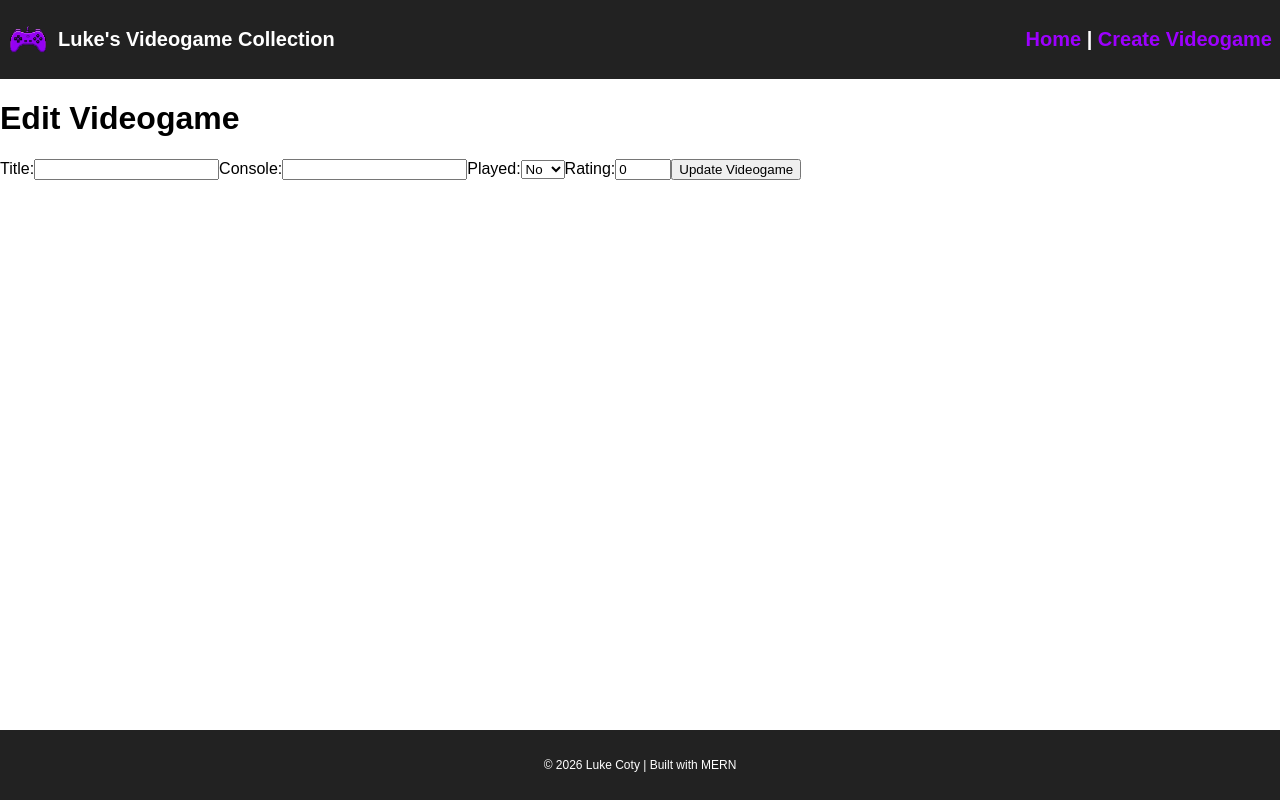
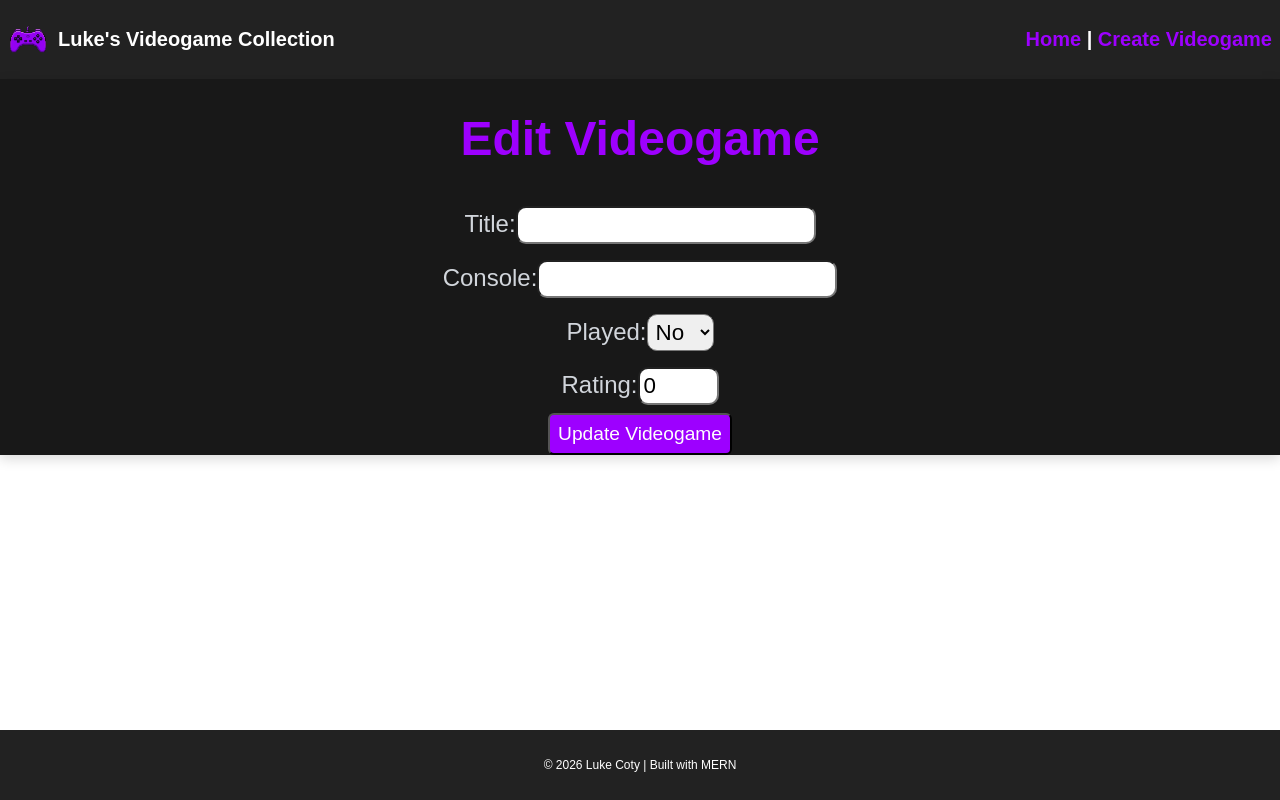
Before and after one commit to Lcoty93/videogame_collection, a React (Vite) app in the folder frontend/: page /edit/1 in a window 1280 px wide. Built offline with nearby package versions, Linux system fonts and the light colour scheme; no server answers.

Commit message:
Improved CSS on Edit Page.

```diff
--- a/frontend/src/components/VideogameCard.jsx
+++ b/frontend/src/components/VideogameCard.jsx
@@ -5,7 +5,7 @@ function VideoGameCard({ videogame }) {
                 <h3>{videogame.title}</h3>
                 <p>{videogame.console}</p>
                 <p>Played: {videogame.played ? "Yes" : "No"}</p>
-                <p>{`${videogame.rating}/10`}</p>
+                <p>{`Rating: ${videogame.rating}/10`}</p>
                 <div>
                     <Link to={`/games/${videogame._id}`}><button>Info</button></Link>
                     {" | "}
--- a/frontend/src/components/VideogameForm.jsx
+++ b/frontend/src/components/VideogameForm.jsx
@@ -13,21 +13,27 @@ function VideoGameForm({
     loading
 }) {
     return(
-        <form onSubmit={handleSubmit}>
+        <form onSubmit={handleSubmit} className="game-form">
+            <h1 className="formTitle">Edit Videogame</h1>
+            <div className="form-group">
                 <label>Title:</label>
                 <input
                 type="text"
                 value={title}
                 onChange={(e) => setTitle(e.target.value)}
                 />
+            </div>
 
+            <div className="form-group">
                 <label>Console:</label>
                 <input
                 type="text"
                 value={console}
                 onChange={(e) => setConsole(e.target.value)}
                 />
+            </div>
 
+            <div className="form-group">
                 <label>Played:</label>
                 <select
                 value={played.toString()}
@@ -36,7 +42,9 @@ function VideoGameForm({
                 <option value="true">Yes</option>
                 <option value="false">No</option>
                 </select>
+            </div>
 
+            <div className="form-group">
                 <label>Rating:</label>
                 <input
                 type="number"
@@ -45,8 +53,10 @@ function VideoGameForm({
                 value={rating}
                 onChange={(e) => setRating(e.target.value)}
                 />
+            </div>
 
             <button
+            className="formButton"
             type="submit"
             disabled={loading}
             >{loading ? "Creating..." : buttonText}</button>
--- a/frontend/src/index.css
+++ b/frontend/src/index.css
@@ -90,6 +90,7 @@ main {
 
 .game-card button:hover {
   background-color: #3b82f6;
+  cursor:pointer;
 }
 
 .game-card p {
@@ -111,3 +112,46 @@ main {
   gap: 1rem;
   padding: 1rem;
 }
+
+.game-form{
+  background-color: #181818;
+  color: white;
+  overflow: hidden;
+  box-shadow: 0 4px 12px rgba(0, 0, 0, 0.15);
+  display: flex;
+  align-items: center;
+  justify-content: center;
+  flex-direction: column;
+}
+
+.formTitle{
+  color: #9D00FF;
+  font-size: 3rem;
+}
+
+.formButton{
+  text-decoration: none;
+  border-radius: 6px;
+  padding: 0.5rem;
+  background-color: #9D00FF;
+  color: white;
+  font-size: 1.2rem;
+}
+
+.formButton:hover{
+  background-color: #3b82f6;
+  cursor:pointer;
+}
+
+.form-group{
+  padding: .25rem;
+  margin: .25rem;
+  color: #d1d5db;
+  font-size: 1.5rem;
+}
+
+.form-group input, select{
+  font-size: 1.4rem;
+  border-radius: 10px;
+  padding: .25rem;
+}
--- a/frontend/src/pages/EditVideogame.jsx
+++ b/frontend/src/pages/EditVideogame.jsx
@@ -55,7 +55,6 @@ function EditVideogame() {
     };
 
     return(<>
-        <h1>Edit Videogame</h1>
         {success && (<p>Videogame edited successfully!</p>)}
 
         <VideoGameForm
```
Lines whose indentation alone changed are shown as unchanged.
